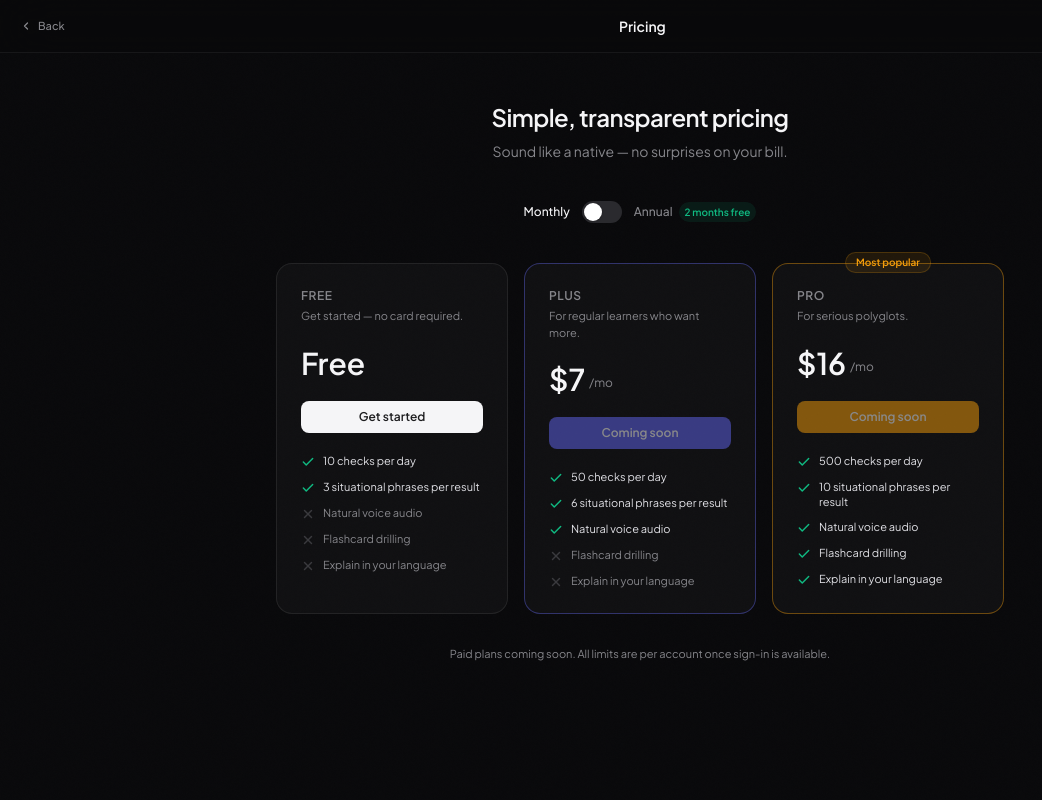
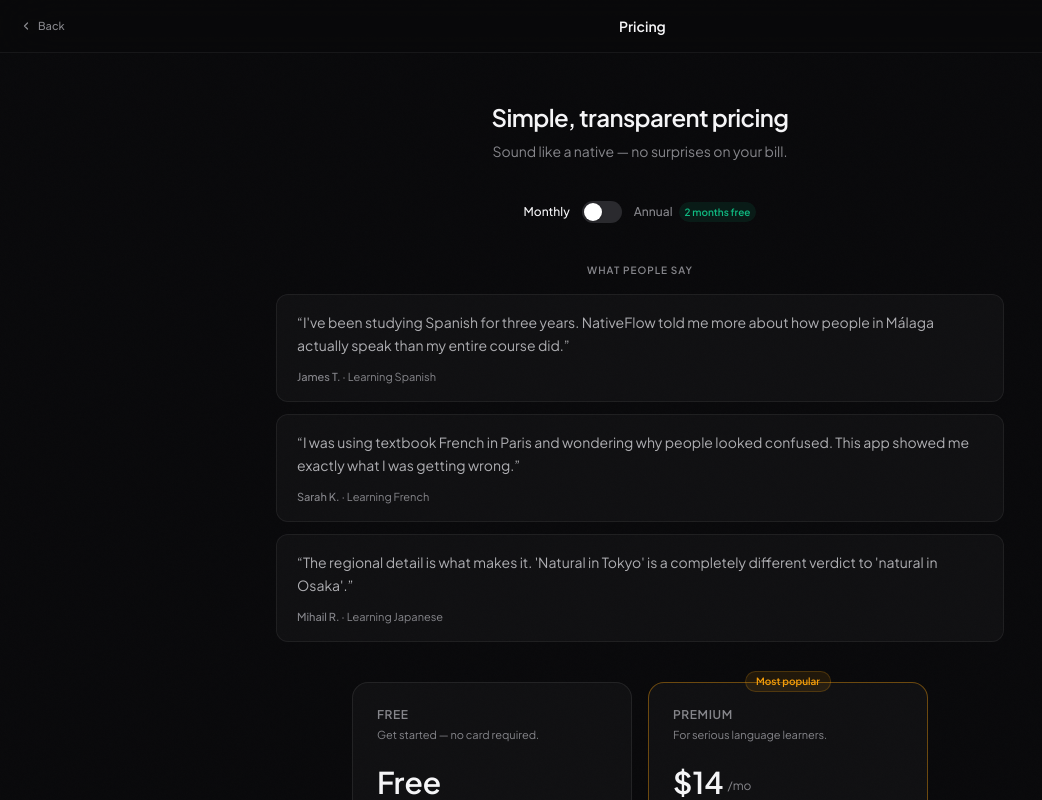
Before and after one commit to PTVentures101/NativeFlow, a Next.js app: page /pricing in a window 1280 px wide. Shown: the top 800 px of the page, without its empty margins (0-1042 px from the left). Built offline with nearby package versions, Linux system fonts and the light colour scheme.

Commit message:
Pricing: remove Plus tier, rename Pro→Premium, add testimonials
Two-tier model (Free / Premium). Three placeholder testimonials added
above the tier cards. Grid updated to 2-column layout.

Co-Authored-By: Claude Sonnet 4.6 <noreply@anthropic.com>

```diff
--- a/app/pricing/page.tsx
+++ b/app/pricing/page.tsx
@@ -23,40 +23,40 @@ const TIERS = [
     ],
   },
   {
-    name: "Plus",
-    monthlyPrice: 7,
-    annualPrice: 56,
-    description: "For regular learners who want more.",
-    color: "border-indigo-500/40",
-    badge: null,
-    cta: "Coming soon",
-    ctaHref: "#",
-    ctaStyle: "bg-indigo-500 text-white opacity-50 cursor-not-allowed",
-    features: [
-      { label: "50 checks per day", included: true },
-      { label: "6 situational phrases per result", included: true },
-      { label: "Natural voice audio", included: true },
-      { label: "Flashcard drilling", included: false },
-      { label: "Explain in your language", included: false },
-    ],
-  },
-  {
-    name: "Pro",
-    monthlyPrice: 16,
-    annualPrice: 128,
-    description: "For serious polyglots.",
+    name: "Premium",
+    monthlyPrice: 14,
+    annualPrice: 112,
+    description: "For serious language learners.",
     color: "border-amber-500/40",
     badge: "Most popular",
     cta: "Coming soon",
     ctaHref: "#",
     ctaStyle: "bg-amber-500 text-white opacity-50 cursor-not-allowed",
     features: [
-      { label: "500 checks per day", included: true },
+      { label: "Unlimited checks", included: true },
       { label: "10 situational phrases per result", included: true },
       { label: "Natural voice audio", included: true },
       { label: "Flashcard drilling", included: true },
       { label: "Explain in your language", included: true },
     ],
+  },
+];
+
+const TESTIMONIALS = [
+  {
+    quote: "I've been studying Spanish for three years. NativeFlow told me more about how people in Málaga actually speak than my entire course did.",
+    name: "James T.",
+    context: "Learning Spanish",
+  },
+  {
+    quote: "I was using textbook French in Paris and wondering why people looked confused. This app showed me exactly what I was getting wrong.",
+    name: "Sarah K.",
+    context: "Learning French",
+  },
+  {
+    quote: "The regional detail is what makes it. 'Natural in Tokyo' is a completely different verdict to 'natural in Osaka'.",
+    name: "Mihail R.",
+    context: "Learning Japanese",
   },
 ];
 
@@ -114,8 +114,27 @@ export default function PricingPage() {
           </span>
         </div>
 
+        {/* Testimonials */}
+        <div className="mb-10">
+          <p className="text-[10px] uppercase tracking-widest font-semibold text-[#86868b] mb-4 text-center">
+            What people say
+          </p>
+          <div className="flex flex-col gap-3">
+            {TESTIMONIALS.map((t) => (
+              <div key={t.name} className="rounded-xl border border-black/[0.06] dark:border-white/[0.06] bg-white/60 dark:bg-white/[0.03] px-5 py-4">
+                <p className="text-sm text-[#3d3d3f] dark:text-[#aeaeb2] leading-relaxed mb-3">
+                  &ldquo;{t.quote}&rdquo;
+                </p>
+                <p className="text-[11px] font-medium text-[#86868b]">
+                  {t.name} &middot; <span className="font-normal">{t.context}</span>
+                </p>
+              </div>
+            ))}
+          </div>
+        </div>
+
         {/* Tier cards */}
-        <div className="grid grid-cols-1 sm:grid-cols-3 gap-4">
+        <div className="grid grid-cols-1 sm:grid-cols-2 gap-4 max-w-xl mx-auto w-full">
           {TIERS.map((tier) => {
             const price = annual ? tier.annualPrice : tier.monthlyPrice;
             const perMonth = annual && tier.annualPrice > 0
```
